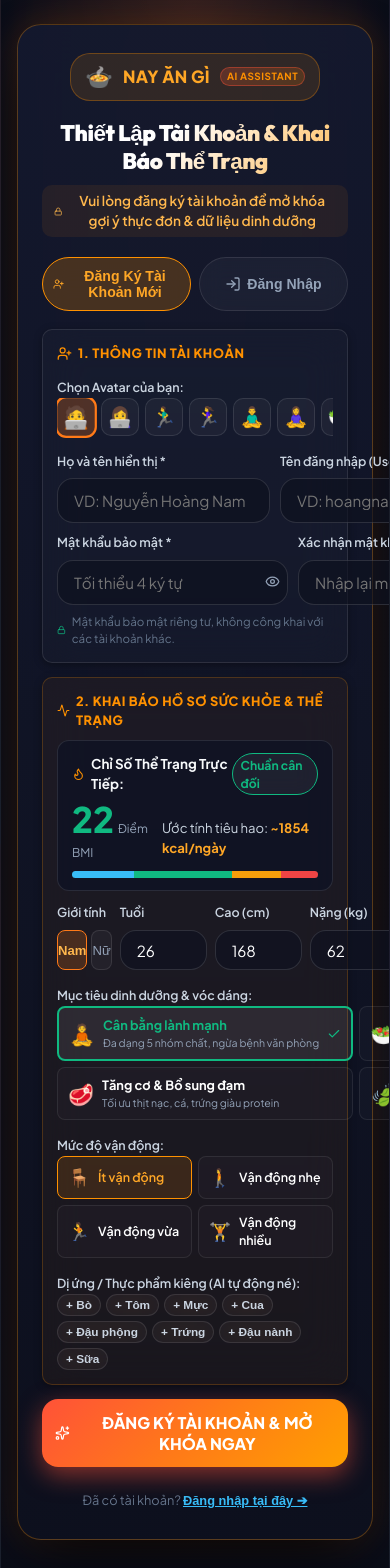
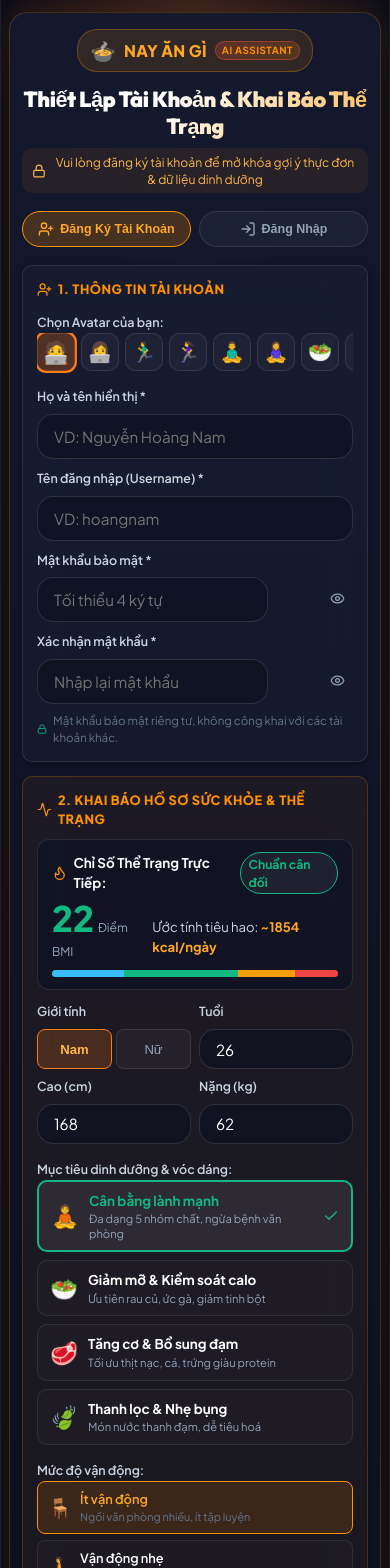
Before and after one commit to phinh12091990/vibe-nayangi, a React (Vite) app: page / in a window 390 px wide. Shown: the top 1568 px of the page. Built offline with nearby package versions, Linux system fonts and the light colour scheme.

Commit message:
fix(responsive): optimize AuthGate layout on mobile, eliminate horizontal overflow and text clipping

```diff
--- a/src/components/AuthGate.jsx
+++ b/src/components/AuthGate.jsx
@@ -153,81 +153,48 @@ export default function AuthGate() {
   };
 
   return (
-    <div className="auth-gate-screen" style={{
-      width: '100%',
-      minHeight: '100%',
-      maxHeight: '100%',
-      overflowY: 'auto',
-      display: 'flex',
-      alignItems: 'flex-start',
-      justifyContent: 'center',
-      background: 'radial-gradient(ellipse at 50% 10%, rgba(255, 122, 24, 0.15) 0%, rgba(10, 13, 24, 0.98) 70%)',
-      padding: '24px 16px 48px',
-      boxSizing: 'border-box'
-    }}>
-      <div style={{
-        width: '100%',
-        maxWidth: '680px',
-        margin: 'auto 0',
-        background: 'linear-gradient(180deg, rgba(20, 25, 46, 0.95) 0%, rgba(13, 16, 30, 0.98) 100%)',
-        backdropFilter: 'blur(28px)',
-        WebkitBackdropFilter: 'blur(28px)',
-        border: '1px solid rgba(255, 145, 0, 0.3)',
-        borderRadius: '24px',
-        padding: '28px 24px',
-        boxShadow: '0 25px 60px -15px rgba(0, 0, 0, 0.85), 0 0 35px rgba(255, 122, 24, 0.18)',
-        boxSizing: 'border-box'
-      }}>
+    <div className="auth-gate-screen">
+      <div className="auth-gate-card">
 
         {/* Brand & Locked App Banner */}
-        <div style={{ textAlign: 'center', marginBottom: '20px' }}>
-          <div style={{ display: 'inline-flex', alignItems: 'center', gap: '10px', background: 'rgba(255, 145, 0, 0.12)', border: '1px solid rgba(255, 145, 0, 0.3)', padding: '6px 14px', borderRadius: '20px', marginBottom: '12px' }}>
-            <span style={{ fontSize: '1.4rem' }}>🍲</span>
-            <span style={{ fontSize: '1.05rem', fontWeight: 800, color: '#ffa726', letterSpacing: '0.02em' }}>NAY ĂN GÌ</span>
+        <div style={{ textAlign: 'center', marginBottom: '18px' }}>
+          <div style={{ display: 'inline-flex', alignItems: 'center', gap: '8px', background: 'rgba(255, 145, 0, 0.12)', border: '1px solid rgba(255, 145, 0, 0.3)', padding: '5px 12px', borderRadius: '20px', marginBottom: '10px' }}>
+            <span style={{ fontSize: '1.3rem' }}>🍲</span>
+            <span style={{ fontSize: '1rem', fontWeight: 800, color: '#ffa726', letterSpacing: '0.02em' }}>NAY ĂN GÌ</span>
             <span className="brand-badge" style={{ fontSize: '0.62rem', padding: '2px 6px' }}>AI ASSISTANT</span>
           </div>
 
-          <h2 style={{ fontSize: 'clamp(1.4rem, 4vw, 1.85rem)', fontWeight: 900, margin: '6px 0', lineHeight: 1.25, background: 'linear-gradient(135deg, #ffffff 40%, #ffb74d 100%)', WebkitBackgroundClip: 'text', WebkitTextFillColor: 'transparent' }}>
+          <h2 className="auth-header-title" style={{ fontWeight: 900, margin: '4px 0 8px', background: 'linear-gradient(135deg, #ffffff 40%, #ffb74d 100%)', WebkitBackgroundClip: 'text', WebkitTextFillColor: 'transparent' }}>
             Thiết Lập Tài Khoản & Khai Báo Thể Trạng
           </h2>
 
-          <div style={{ display: 'inline-flex', alignItems: 'center', gap: '6px', color: '#ffb74d', fontSize: '0.85rem', fontWeight: 600, background: 'rgba(255, 145, 0, 0.08)', padding: '6px 12px', borderRadius: '10px', marginTop: '4px' }}>
-            <Lock size={15} />
+          <div className="auth-header-desc" style={{ display: 'inline-flex', alignItems: 'center', gap: '6px', color: '#ffb74d', background: 'rgba(255, 145, 0, 0.08)', borderRadius: '10px' }}>
+            <Lock size={14} style={{ flexShrink: 0 }} />
             <span>Vui lòng đăng ký tài khoản để mở khóa gợi ý thực đơn & dữ liệu dinh dưỡng</span>
           </div>
         </div>
 
         {/* Tab Switcher */}
-        <div style={{ display: 'grid', gridTemplateColumns: '1fr 1fr', gap: '8px', marginBottom: '18px' }}>
+        <div className="auth-tabs-row">
           <button
             type="button"
             onClick={() => { setTab('register'); setErrorMsg(''); }}
-            className={`glass-pill ${tab === 'register' ? 'active' : ''}`}
+            className={`glass-pill auth-tab-btn ${tab === 'register' ? 'active' : ''}`}
             style={{
-              padding: '10px',
-              fontSize: '0.88rem',
-              fontWeight: 800,
-              justifyContent: 'center',
-              cursor: 'pointer',
               background: tab === 'register' ? 'rgba(255, 145, 0, 0.22)' : 'rgba(255, 255, 255, 0.04)',
               borderColor: tab === 'register' ? '#ff9100' : 'rgba(255, 255, 255, 0.1)',
               color: tab === 'register' ? '#ffa726' : 'var(--text-muted)'
             }}
           >
             <UserPlus size={16} />
-            <span>Đăng Ký Tài Khoản Mới</span>
+            <span>Đăng Ký Tài Khoản</span>
           </button>
 
           <button
             type="button"
             onClick={() => { setTab('login'); setErrorMsg(''); }}
-            className={`glass-pill ${tab === 'login' ? 'active' : ''}`}
+            className={`glass-pill auth-tab-btn ${tab === 'login' ? 'active' : ''}`}
             style={{
-              padding: '10px',
-              fontSize: '0.88rem',
-              fontWeight: 800,
-              justifyContent: 'center',
-              cursor: 'pointer',
               background: tab === 'login' ? 'rgba(56, 189, 248, 0.22)' : 'rgba(255, 255, 255, 0.04)',
               borderColor: tab === 'login' ? '#38bdf8' : 'rgba(255, 255, 255, 0.1)',
               color: tab === 'login' ? '#38bdf8' : 'var(--text-muted)'
@@ -285,7 +252,7 @@ export default function AuthGate() {
                 </div>
               </div>
 
-              <div style={{ display: 'grid', gridTemplateColumns: '1.2fr 1fr', gap: '10px', marginBottom: '10px' }}>
+              <div className="auth-grid-2col" style={{ marginBottom: '10px' }}>
                 <div className="form-group" style={{ margin: 0 }}>
                   <label className="form-label" style={{ fontSize: '0.78rem' }}>Họ và tên hiển thị *</label>
                   <input
@@ -311,7 +278,7 @@ export default function AuthGate() {
                 </div>
               </div>
 
-              <div style={{ display: 'grid', gridTemplateColumns: '1fr 1fr', gap: '10px' }}>
+              <div className="auth-grid-2col">
                 <div className="form-group" style={{ margin: 0 }}>
                   <label className="form-label" style={{ fontSize: '0.78rem' }}>Mật khẩu bảo mật *</label>
                   <div style={{ position: 'relative' }}>
@@ -403,7 +370,7 @@ export default function AuthGate() {
               </div>
 
               {/* Gender, Age, Height & Weight in 4 columns */}
-              <div style={{ display: 'grid', gridTemplateColumns: 'repeat(4, 1fr)', gap: '8px', marginBottom: '12px' }}>
+              <div className="auth-metrics-grid" style={{ marginBottom: '12px' }}>
                 <div className="form-group" style={{ margin: 0 }}>
                   <label className="form-label" style={{ fontSize: '0.78rem' }}>Giới tính</label>
                   <div style={{ display: 'flex', gap: '4px', height: '40px' }}>
@@ -476,7 +443,7 @@ export default function AuthGate() {
               {/* Nutrition Goal */}
               <div style={{ marginBottom: '12px' }}>
                 <label className="form-label" style={{ fontSize: '0.78rem', marginBottom: '6px' }}>Mục tiêu dinh dưỡng & vóc dáng:</label>
-                <div style={{ display: 'grid', gridTemplateColumns: '1fr 1fr', gap: '6px' }}>
+                <div className="auth-goals-grid">
                   {GOALS.map(g => {
                     const isSelected = regForm.goal === g.id;
                     return (
@@ -484,26 +451,27 @@ export default function AuthGate() {
                         key={g.id}
                         onClick={() => setRegForm(prev => ({ ...prev, goal: g.id }))}
                         style={{
-                          padding: '8px 10px',
-                          borderRadius: '8px',
+                          padding: '10px 12px',
+                          borderRadius: '10px',
                           border: isSelected ? `2px solid ${g.color}` : '1px solid rgba(255,255,255,0.08)',
                           background: isSelected ? 'rgba(255,255,255,0.08)' : 'rgba(255,255,255,0.02)',
                           cursor: 'pointer',
                           display: 'flex',
                           alignItems: 'center',
-                          gap: '8px'
+                          gap: '10px',
+                          boxSizing: 'border-box'
                         }}
                       >
-                        <span style={{ fontSize: '1.3rem' }}>{g.icon}</span>
+                        <span style={{ fontSize: '1.4rem', flexShrink: 0 }}>{g.icon}</span>
                         <div style={{ minWidth: 0, flex: 1 }}>
-                          <div style={{ fontSize: '0.8rem', fontWeight: 700, color: isSelected ? g.color : '#ffffff', whiteSpace: 'nowrap', overflow: 'hidden', textOverflow: 'ellipsis' }}>
+                          <div style={{ fontSize: '0.84rem', fontWeight: 700, color: isSelected ? g.color : '#ffffff', lineHeight: 1.3 }}>
                             {g.label}
                           </div>
-                          <div style={{ fontSize: '0.66rem', color: 'var(--text-muted)', whiteSpace: 'nowrap', overflow: 'hidden', textOverflow: 'ellipsis' }}>
+                          <div style={{ fontSize: '0.7rem', color: 'var(--text-muted)', lineHeight: 1.3, marginTop: '2px' }}>
                             {g.desc}
                           </div>
                         </div>
-                        {isSelected && <Check size={14} color={g.color} />}
+                        {isSelected && <Check size={16} color={g.color} style={{ flexShrink: 0 }} />}
                       </div>
                     );
                   })}
@@ -513,7 +481,7 @@ export default function AuthGate() {
               {/* Activity Level */}
               <div style={{ marginBottom: '12px' }}>
                 <label className="form-label" style={{ fontSize: '0.78rem', marginBottom: '6px' }}>Mức độ vận động:</label>
-                <div style={{ display: 'grid', gridTemplateColumns: '1fr 1fr', gap: '6px' }}>
+                <div className="auth-activities-grid">
                   {ACTIVITIES.map(act => {
                     const isSelected = regForm.activity === act.id;
                     return (
@@ -521,18 +489,26 @@ export default function AuthGate() {
                         key={act.id}
                         onClick={() => setRegForm(prev => ({ ...prev, activity: act.id }))}
                         style={{
-                          padding: '7px 10px',
+                          padding: '8px 10px',
                           borderRadius: '8px',
                           border: isSelected ? '1px solid #ff9100' : '1px solid rgba(255,255,255,0.08)',
                           background: isSelected ? 'rgba(255,145,0,0.14)' : 'rgba(255,255,255,0.02)',
                           cursor: 'pointer',
                           display: 'flex',
                           alignItems: 'center',
-                          gap: '8px'
+                          gap: '8px',
+                          boxSizing: 'border-box'
                         }}
                       >
-                        <span style={{ fontSize: '1.1rem' }}>{act.icon}</span>
-                        <span style={{ fontSize: '0.78rem', fontWeight: 600, color: isSelected ? '#ffa726' : '#ffffff' }}>{act.label}</span>
+                        <span style={{ fontSize: '1.2rem', flexShrink: 0 }}>{act.icon}</span>
+                        <div style={{ minWidth: 0, flex: 1 }}>
+                          <div style={{ fontSize: '0.8rem', fontWeight: 600, color: isSelected ? '#ffa726' : '#ffffff', whiteSpace: 'nowrap', overflow: 'hidden', textOverflow: 'ellipsis' }}>
+                            {act.label}
+                          </div>
+                          <div style={{ fontSize: '0.68rem', color: 'var(--text-dim)', whiteSpace: 'nowrap', overflow: 'hidden', textOverflow: 'ellipsis' }}>
+                            {act.desc}
+                          </div>
+                        </div>
                       </div>
                     );
                   })}
--- a/src/index.css
+++ b/src/index.css
@@ -122,8 +122,17 @@ body {
 
   #root:has(.auth-gate-screen) {
     overflow-y: auto;
-    max-height: calc(100vh - 40px);
+    min-height: 100vh;
+    max-height: none;
     display: block;
+    width: 100% !important;
+    max-width: 100% !important;
+    border: none !important;
+    border-radius: 0 !important;
+    box-shadow: none !important;
+    background: transparent !important;
+    padding: 0 !important;
+    margin: 0 !important;
   }
 
   .bottom-nav {
@@ -1365,3 +1374,129 @@ h1, h2, h3, h4 {
 ::-webkit-scrollbar-thumb:hover {
   background: rgba(255, 255, 255, 0.3);
 }
+
+/* =========================================
+   Auth Gate & Mobile Responsive System
+   ========================================= */
+.auth-gate-screen {
+  width: 100%;
+  min-height: 100vh;
+  overflow-y: auto;
+  overflow-x: hidden;
+  display: flex;
+  align-items: flex-start;
+  justify-content: center;
+  background: radial-gradient(ellipse at 50% 10%, rgba(255, 122, 24, 0.15) 0%, rgba(10, 13, 24, 0.98) 70%);
+  padding: 24px 16px 60px;
+  box-sizing: border-box;
+}
+
+.auth-gate-card {
+  width: 100%;
+  max-width: 660px;
+  margin: 0 auto;
+  background: linear-gradient(180deg, rgba(20, 25, 46, 0.96) 0%, rgba(13, 16, 30, 0.98) 100%);
+  backdrop-filter: blur(28px);
+  -webkit-backdrop-filter: blur(28px);
+  border: 1px solid rgba(255, 145, 0, 0.3);
+  border-radius: 24px;
+  padding: 28px 24px;
+  box-shadow: 0 25px 60px -15px rgba(0, 0, 0, 0.85), 0 0 35px rgba(255, 122, 24, 0.18);
+  box-sizing: border-box;
+}
+
+.auth-grid-2col {
+  display: grid;
+  grid-template-columns: minmax(0, 1fr) minmax(0, 1fr);
+  gap: 12px;
+}
+
+.auth-metrics-grid {
+  display: grid;
+  grid-template-columns: repeat(4, minmax(0, 1fr));
+  gap: 8px;
+}
+
+.auth-goals-grid {
+  display: grid;
+  grid-template-columns: minmax(0, 1fr) minmax(0, 1fr);
+  gap: 8px;
+}
+
+.auth-activities-grid {
+  display: grid;
+  grid-template-columns: minmax(0, 1fr) minmax(0, 1fr);
+  gap: 8px;
+}
+
+.auth-tabs-row {
+  display: grid;
+  grid-template-columns: minmax(0, 1fr) minmax(0, 1fr);
+  gap: 8px;
+  margin-bottom: 18px;
+}
+
+.auth-tab-btn {
+  padding: 10px 8px;
+  font-size: 0.88rem;
+  font-weight: 800;
+  display: flex;
+  align-items: center;
+  justify-content: center;
+  gap: 6px;
+  cursor: pointer;
+  white-space: nowrap;
+}
+
+/* Mobile optimizations (<= 640px) */
+@media (max-width: 640px) {
+  .auth-gate-screen {
+    padding: 12px 8px 48px !important;
+  }
+
+  .auth-gate-card {
+    padding: 16px 12px !important;
+    border-radius: 18px !important;
+    border-color: rgba(255, 145, 0, 0.22) !important;
+  }
+
+  .auth-header-title {
+    font-size: 1.35rem !important;
+    line-height: 1.25 !important;
+  }
+
+  .auth-header-desc {
+    font-size: 0.76rem !important;
+    padding: 6px 10px !important;
+    line-height: 1.35 !important;
+  }
+
+  .auth-tab-btn {
+    font-size: 0.78rem !important;
+    padding: 9px 4px !important;
+  }
+
+  /* Stack credential inputs so labels are never clipped */
+  .auth-grid-2col {
+    grid-template-columns: 1fr !important;
+    gap: 10px !important;
+  }
+
+  /* 2x2 grid for metrics on mobile so inputs are roomy and easy to tap */
+  .auth-metrics-grid {
+    grid-template-columns: minmax(0, 1fr) minmax(0, 1fr) !important;
+    gap: 8px !important;
+  }
+
+  /* 1-column layout for goals so descriptions never overflow off-screen */
+  .auth-goals-grid {
+    grid-template-columns: 1fr !important;
+    gap: 8px !important;
+  }
+
+  /* 1-column layout for activities on mobile */
+  .auth-activities-grid {
+    grid-template-columns: 1fr !important;
+    gap: 6px !important;
+  }
+}
```
